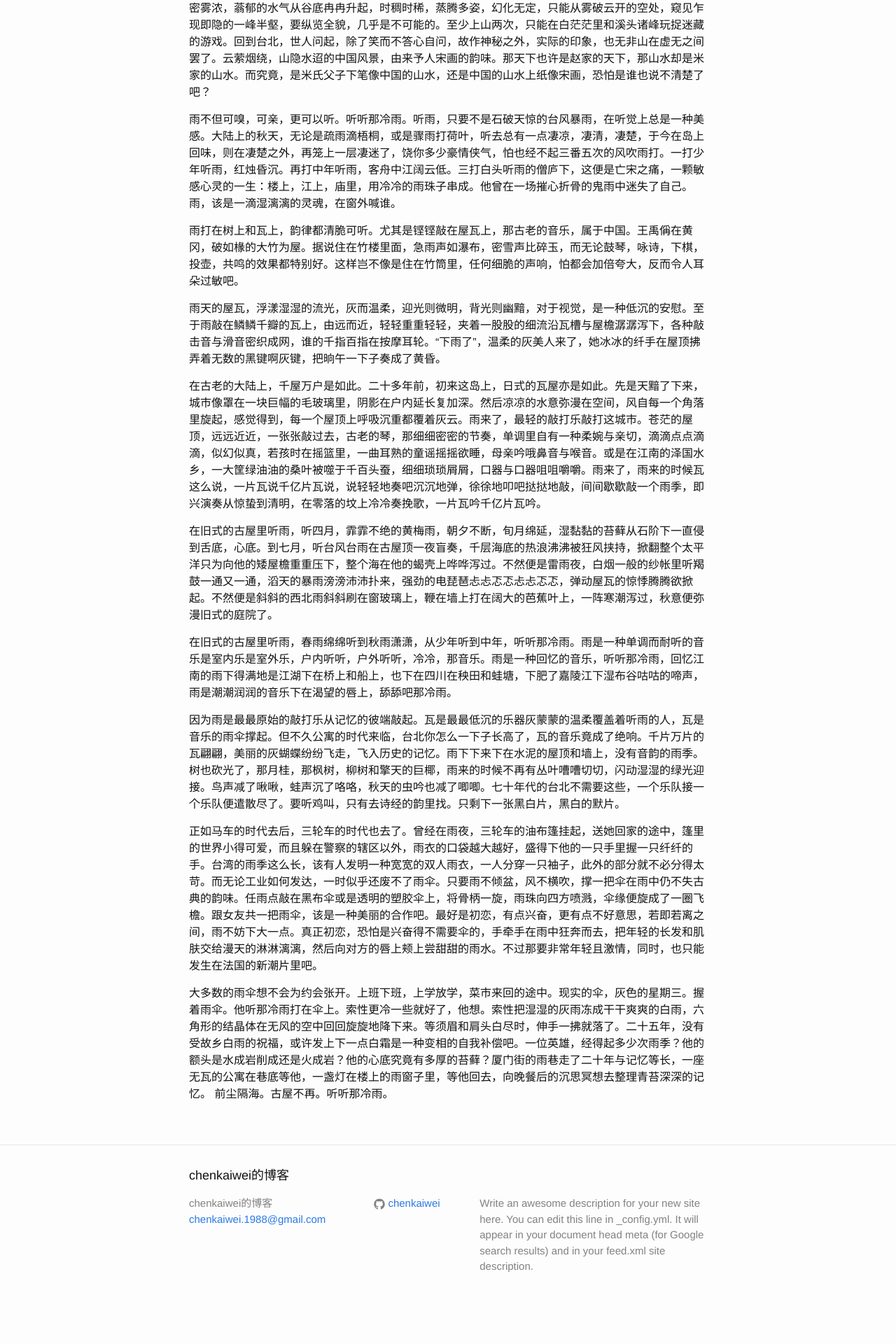
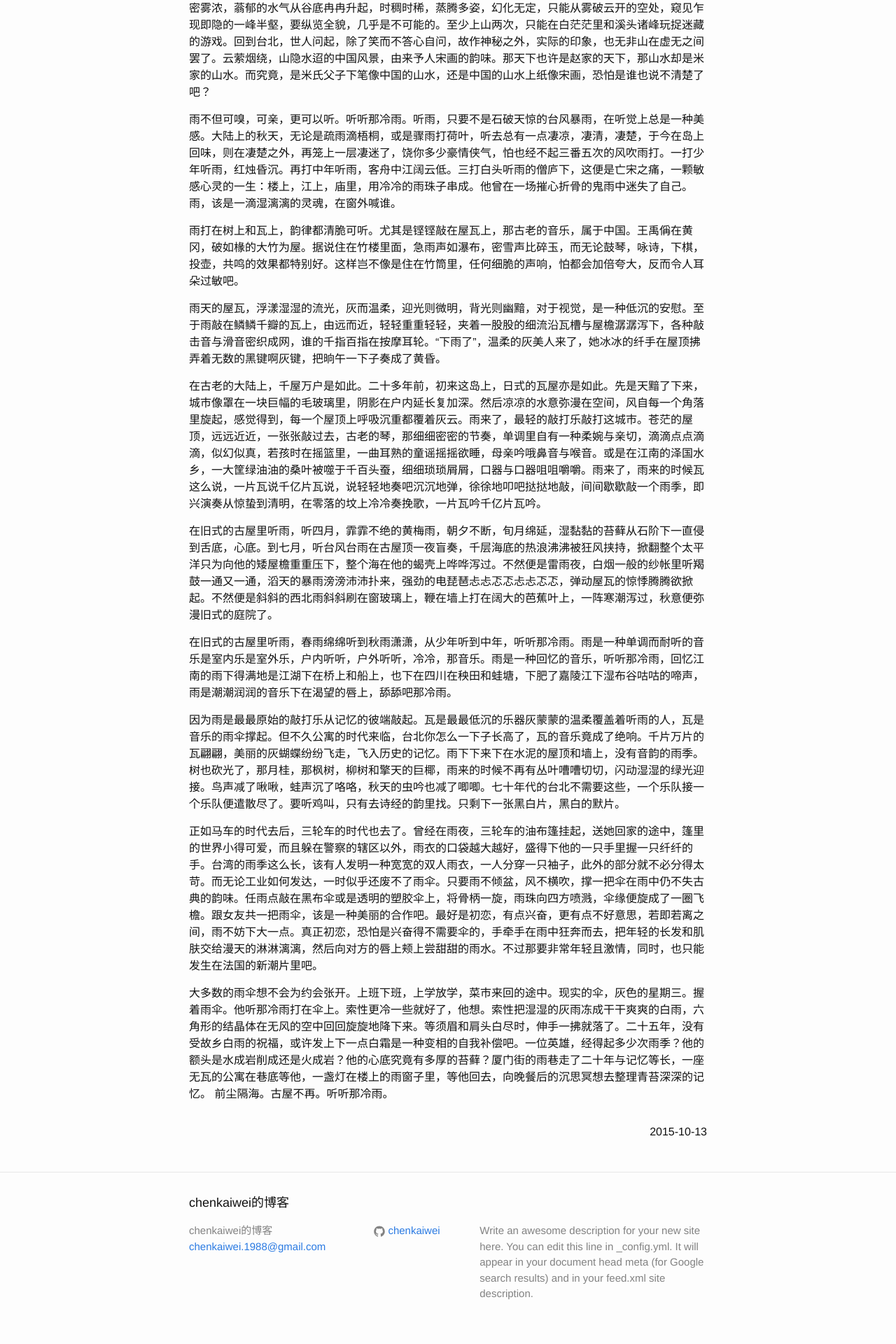
Before and after one commit to chenkaiwei/chenkaiwei.github.com, a Jekyll site: the page built from _posts/2015-10-13-博文测试-听听那冷雨.markdown, in a window 1280 px wide. Shown: the part 1187-3107 px from the top of the page at 70% size. Built offline with Jekyll 4.4.1, drawn with Linux system fonts in a browser that asks for light colours; before the commit the page ends 3068 px from its top, so only the background shows below that.

Commit message:
post日期格式

```diff
--- a/_layouts/post.html
+++ b/_layouts/post.html
@@ -11,5 +11,6 @@
   <article class="post-content">
     {{ content }}
   </article>
-
+<p class="post-end">{{ page.date | date: "%Y-%m-%d" }}</p>
+  </header>
 </div>
--- a/_posts/2015-10-13-博文测试-听听那冷雨.markdown
+++ b/_posts/2015-10-13-博文测试-听听那冷雨.markdown
@@ -37,6 +37,7 @@
 大多数的雨伞想不会为约会张开。上班下班，上学放学，菜市来回的途中。现实的伞，灰色的星期三。握着雨伞。他听那冷雨打在伞上。索性更冷一些就好了，他想。索性把湿湿的灰雨冻成干干爽爽的白雨，六角形的结晶体在无风的空中回回旋旋地降下来。等须眉和肩头白尽时，伸手一拂就落了。二十五年，没有受故乡白雨的祝福，或许发上下一点白霜是一种变相的自我补偿吧。一位英雄，经得起多少次雨季？他的额头是水成岩削成还是火成岩？他的心底究竟有多厚的苔藓？厦门街的雨巷走了二十年与记忆等长，一座无瓦的公寓在巷底等他，一盏灯在楼上的雨窗子里，等他回去，向晚餐后的沉思冥想去整理青苔深深的记忆。
 前尘隔海。古屋不再。听听那冷雨。
 
+
 [jekyll]:      http://jekyllrb.com
 [jekyll-gh]:   https://github.com/jekyll/jekyll
 [jekyll-help]: https://github.com/jekyll/jekyll-help
--- a/_sass/_layout.scss
+++ b/_sass/_layout.scss
@@ -234,3 +234,7 @@
         }
     }
 }
+//ckw
+.post-end{
+	float:right
+}
```
